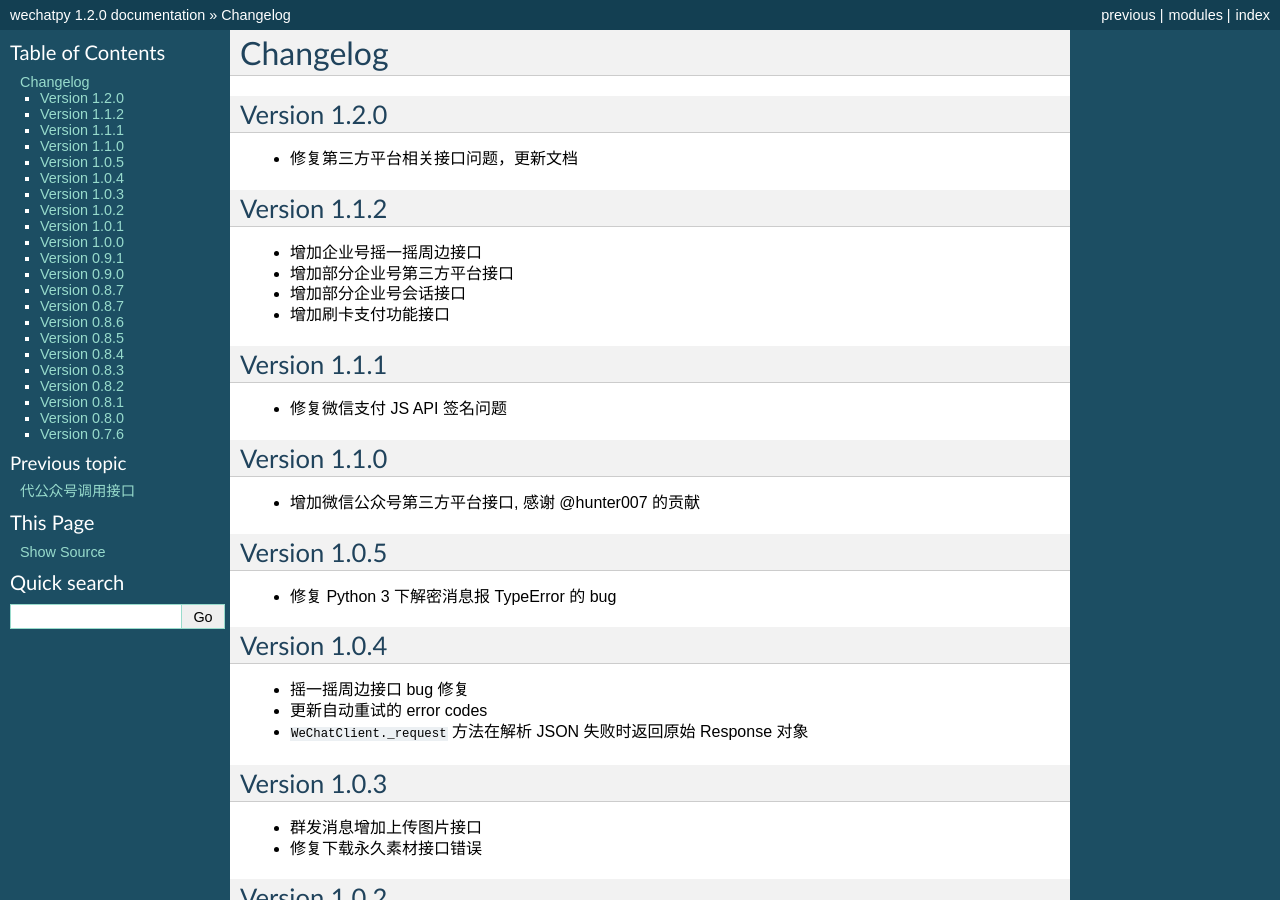
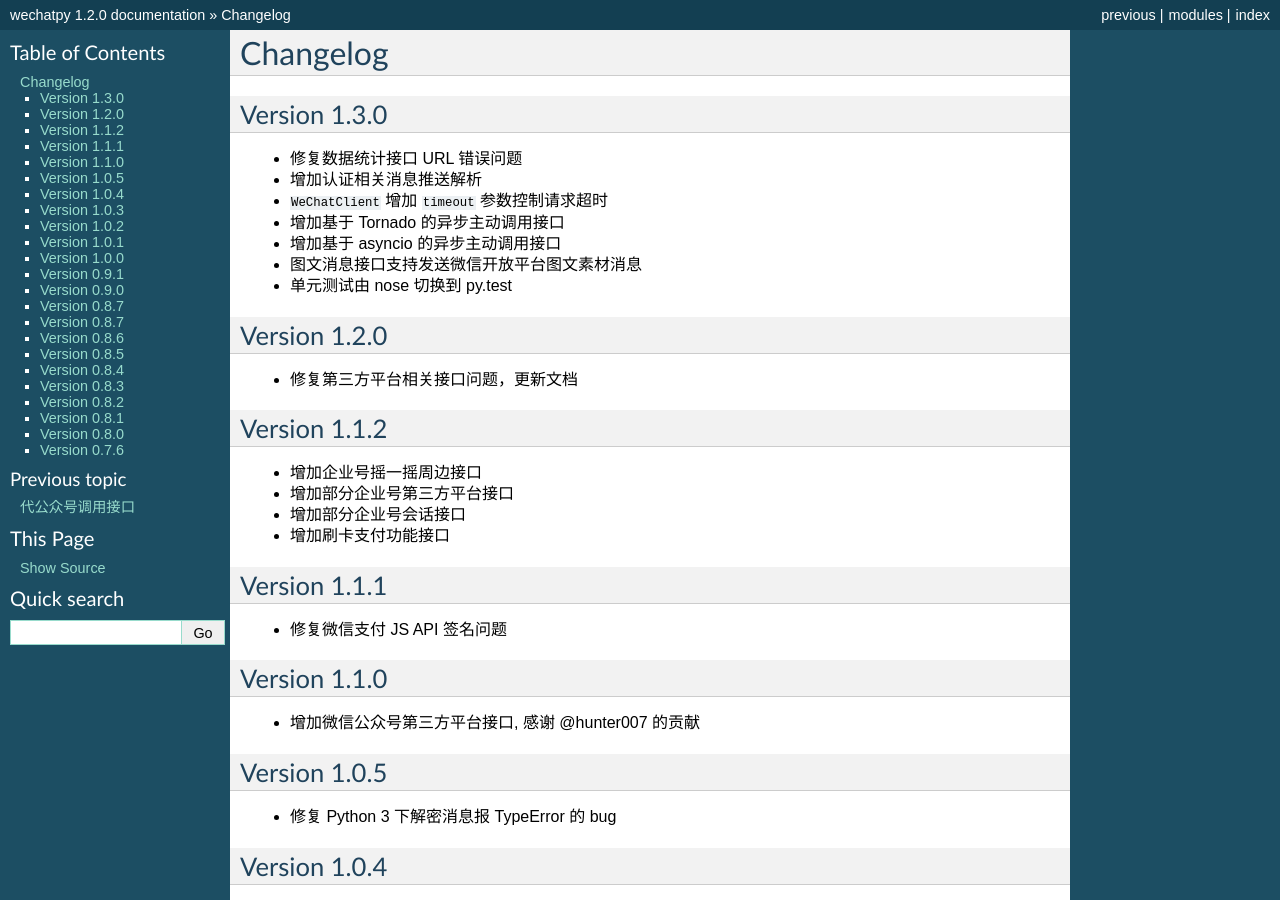
Before and after one commit to wechatpy/wechatpy, a Sphinx documentation site: the page built from docs/changelog.rst, in a window 1280 px wide and 900 px high. Built offline with Sphinx 7.4.7, drawn with Linux system fonts in a browser that asks for light colours.

Commit message:
Update changelog. [ci skip]'

```diff
--- a/docs/changelog.rst
+++ b/docs/changelog.rst
@@ -1,5 +1,16 @@
 Changelog
 ================
+
+Version 1.3.0
+---------------------
+
++ 修复数据统计接口 URL 错误问题
++ 增加认证相关消息推送解析
++ ``WeChatClient`` 增加 ``timeout`` 参数控制请求超时
++ 增加基于 Tornado 的异步主动调用接口
++ 增加基于 asyncio 的异步主动调用接口
++ 图文消息接口支持发送微信开放平台图文素材消息
++ 单元测试由 nose 切换到 py.test
 
 Version 1.2.0
 -----------------------
```
